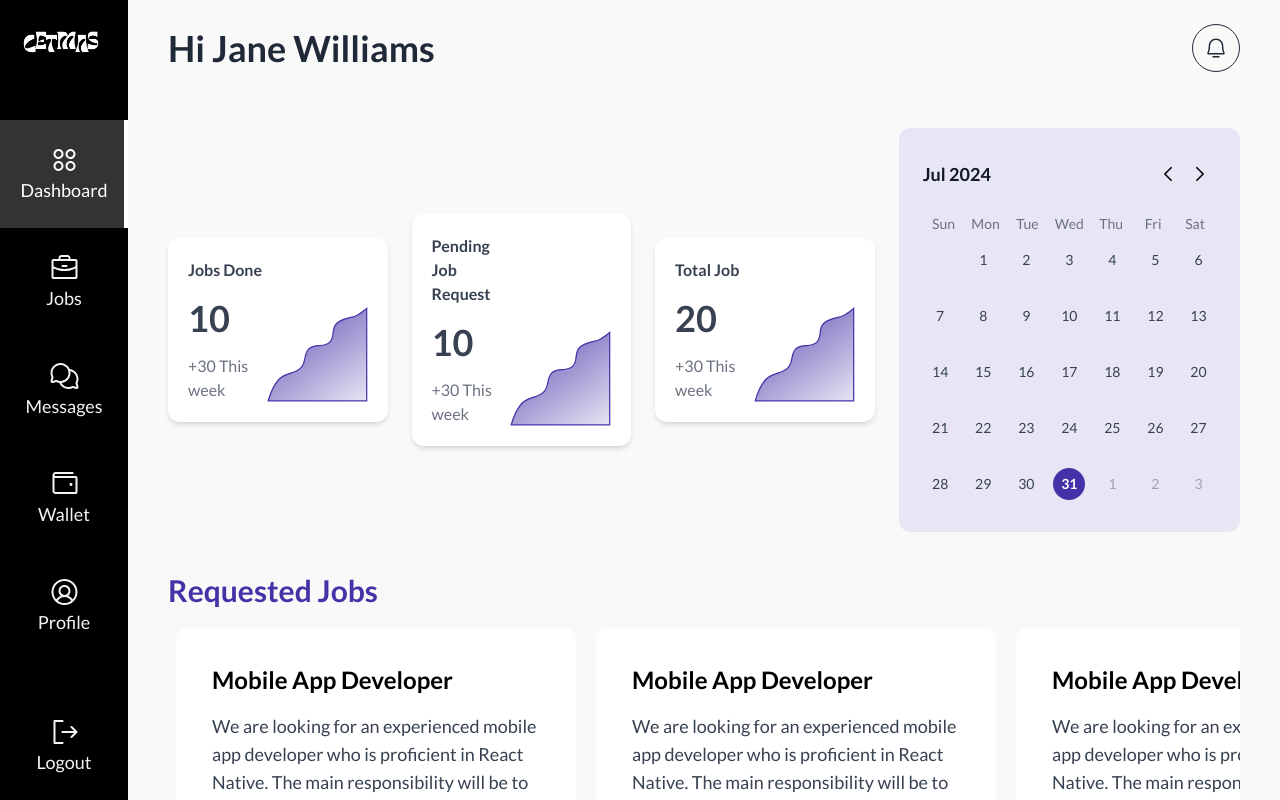
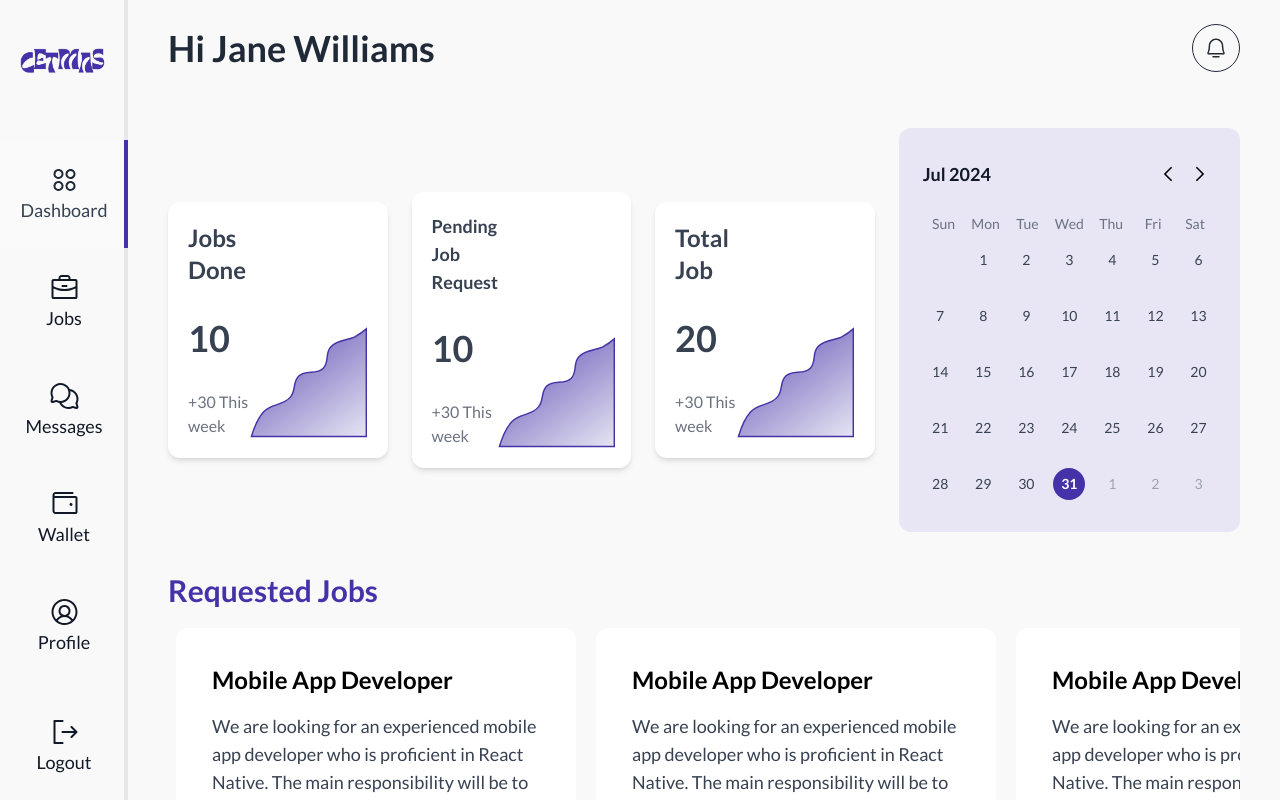
Before and after one commit to springboot20/CETMAS-LANDING-PAGE, a React (Vite) app: page /talent/dashboard in a window 1280 px wide. Shown: the top 800 px of the page. Built offline with nearby package versions, Linux system fonts and the light colour scheme; a web font is replaced by a local one.

Commit message:
card style adjusted

```diff
--- a/src/components/NavItem.tsx
+++ b/src/components/NavItem.tsx
@@ -23,7 +23,7 @@ export const NavItem: React.FC<NavItemProps> = ({
       className={({ isActive }) =>
         classNames(
           'flex items-center relative transition ease delay-400',
-          isActive ? classNames('bg-white/20 text-white', activeClass) : 'text-gray-100',
+          isActive ? classNames('bg-white/20 text-gray-700', activeClass) : 'text-gray-900',
           className
         )
       }
--- a/src/components/navigation/DashBoardNavigation.tsx
+++ b/src/components/navigation/DashBoardNavigation.tsx
@@ -1,7 +1,7 @@
 import React, { useRef } from "react";
 import { DisclosureButton, DisclosurePanel } from "@headlessui/react";
 import { XMarkIcon } from "@heroicons/react/24/outline";
-import Logo from "@/assets/logo.png";
+import Logo from "@/assets/cetmas-logo.png";
 import { SignOutIcon } from "@/components/Icons";
 import { NavItem } from "@/components/NavItem";
 import { classNames } from "@/util";
@@ -32,7 +32,7 @@ export const DashBoardNavigation: React.FC<{
       <>
         <div
           className={classNames(
-            `hidden lg:flex fixed left-0 top-0 h-screen lg:bg-black w-32 flex-col items-center`,
+            `hidden lg:flex fixed left-0 top-0 h-screen lg:bg-[#F9F9F9] w-32 flex-col items-center before:right-0 before:top-0 before:h-full before:w-1 before:bg-gray-200 before:absolute`,
           )}
         >
           <div
@@ -43,7 +43,7 @@ export const DashBoardNavigation: React.FC<{
           >
             <div className="flex flex-col gap-10 w-full">
               {/* logo container starts */}
-              <div className="flex flex-col items-center">
+              <div className="flex flex-col items-center mt-5">
                 <div className="flex items-center justify-center self-stretch h-20">
                   <img src={Logo} alt="cetmas logo" className="w-24" />
                 </div>
@@ -56,9 +56,9 @@ export const DashBoardNavigation: React.FC<{
                     to={to}
                     key={to}
                     aria-current={current ? "page" : undefined}
-                    activeClass='before:content-[" "] before:absolute before:h-full before:bg-white before:top-0 before:w-1 before:right-0 before:z-10 before:transition-all'
+                    activeClass='before:content-[" "] before:absolute before:h-full before:bg-[#4632A8] before:top-0 before:w-1 before:right-0 before:z-10 before:transition-all'
                     className={classNames(
-                      current ? "hover:bg-white/20 " : "",
+                      current ? "hover:bg-gray-200 " : "",
                       'flex-col py-6 px-7 w-full transition before:content-[" "] before:absolute before:h-full before:top-0 before:w-1 before:right-0 before:z-10 before:transition-all relative',
                     )}
                   >
@@ -66,7 +66,7 @@ export const DashBoardNavigation: React.FC<{
                       <>
                         <Icon
                           className={classNames(
-                            isActive ? "fill-white" : "fill-gray-100",
+                            isActive ? "fill-gray-800" : "fill-gray-900",
                           )}
                         />
                         <span className="text-lg font-normal capitalize">
@@ -85,14 +85,14 @@ export const DashBoardNavigation: React.FC<{
                   to="/"
                   activeClass='before:content-[" "] before:absolute before:h-full before:bg-white before:top-0 before:w-1 before:right-0 before:z-10 before:transition-all'
                   className={
-                    'flex-col py-6 px-7 w-full hover:bg-white/20 transition before:content-[" "] before:absolute before:h-full before:top-0 before:w-1 before:right-0 before:z-10 before:transition-all'
+                    'flex-col py-6 px-7 w-full hover:bg-gray-200 transition before:content-[" "] before:absolute before:h-full before:top-0 before:w-1 before:right-0 before:z-10 before:transition-all'
                   }
                 >
                   {({ isActive }) => (
                     <>
                       <SignOutIcon
                         className={classNames(
-                          isActive ? "fill-white" : "fill-gray-100",
+                          isActive ? "fill-gray-800" : "fill-gray-900",
                         )}
                       />
                       <span className="text-lg font-normal capitalize">
--- a/src/pages/dashboard/client/Jobs/Jobs.tsx
+++ b/src/pages/dashboard/client/Jobs/Jobs.tsx
@@ -67,7 +67,7 @@ export const ClientJobs = () => {
                         jobStatus === "posted"
                           ? "before:bg-[#4632A8] text-white before:w-full before:rounded-t-md"
                           : "text-gray-500 before:w-0",
-                        'curor-pointer group flex items-center relative before:absolute before:content-[" "] before:h-full before:left-0 lg:before:rounded-r-[2.5rem] text-base font-medium sm:text-lg capitalize py-5 before:transition-all px-4 hover:before:bg-[#4632A8] hover:before:w-full hover:text-white hover:before:rounded-t-md',
+                        'curor-pointer group flex items-cenxlr lg:w-2/4 relative before:absolute before:content-[" "] before:h-full before:left-0 lg:before:rounded-r-[2.5rem] text-base font-medium sm:text-lg capitalize py-5 before:transition-all px-4 hover:before:bg-[#4632A8] hover:before:w-full hover:text-white hover:before:rounded-t-md',
                       )}
                     >
                       <span className="relative">posted jobs</span>
@@ -80,7 +80,7 @@ export const ClientJobs = () => {
                         jobStatus === "pending"
                           ? "before:bg-[#4632A8] text-white before:w-full"
                           : "text-gray-500 before:w-0",
-                        'curor-pointer group flex items-center relative before:absolute before:content-[" "] before:h-full before:left-0 lg:before:rounded-r-[2.5rem] text-base font-medium sm:text-lg capitalize py-5 before:transition-all px-4 hover:before:bg-[#4632A8] hover:before:w-full hover:text-white',
+                        'curor-pointer group flex items-cenxlr lg:w-2/4 relative before:absolute before:content-[" "] before:h-full before:left-0 lg:before:rounded-r-[2.5rem] text-base font-medium sm:text-lg capitalize py-5 before:transition-all px-4 hover:before:bg-[#4632A8] hover:before:w-full hover:text-white',
                       )}
                     >
                       <span className="relative">pending jobs</span>
@@ -93,7 +93,7 @@ export const ClientJobs = () => {
                         jobStatus === "completed"
                           ? "before:bg-[#4632A8] text-white before:w-full before:rounded-b-md"
                           : "text-gray-500 before:w-0",
-                        'curor-pointer group flex items-center relative before:absolute before:content-[" "] before:h-full before:left-0 lg:before:rounded-r-[2.5rem] text-base font-medium sm:text-lg capitalize py-5 before:transition-all px-4 hover:before:bg-[#4632A8] hover:before:w-full hover:text-white hover:before:rounded-b-md',
+                        'curor-pointer group flex items-cenxlr lg:w-2/4 relative before:absolute before:content-[" "] before:h-full before:left-0 lg:before:rounded-r-[2.5rem] text-base font-medium sm:text-lg capitalize py-5 before:transition-all px-4 hover:before:bg-[#4632A8] hover:before:w-full hover:text-white hover:before:rounded-b-md',
                       )}
                     >
                       <span className="relative">completed jobs</span>
@@ -127,9 +127,9 @@ export const ClientJobs = () => {
                 data-status="posted"
                 className={classNames(
                   jobStatus === "posted"
-                    ? "before:bg-[#4632A8] text-white before:w-full before:rounded-t-xl"
+                    ? "before:bg-[#4632A8] text-white before:w-full before:rounded-tl-xl before:rounded-tr-xl lg:before:rounded-tl-none"
                     : "text-gray-500 before:w-0",
-                  'curor-pointer group flex items-center relative before:absolute before:content-[" "] before:h-full before:left-0 lg:before:rounded-r-[2.5rem] text-base font-medium sm:text-lg capitalize py-5 before:transition-all px-4 hover:before:bg-[#4632A8] hover:before:w-full hover:text-white',
+                  'curor-pointer group flex items-center xl:w-2/4 relative before:absolute before:content-[" "] before:h-full before:left-0 lg:before:rounded-r-[2.5rem] text-base font-medium sm:text-lg capitalize py-5 before:transition-all px-4 hover:before:bg-[#4632A8] hover:before:w-full hover:text-white',
                 )}
               >
                 <span className="relative">posted jobs</span>
@@ -143,7 +143,7 @@ export const ClientJobs = () => {
                   jobStatus === "pending"
                     ? "before:bg-[#4632A8] text-white before:w-full"
                     : "text-gray-500 before:w-0",
-                  'curor-pointer group flex items-center relative before:absolute before:content-[" "] before:h-full before:left-0 lg:before:rounded-r-[2.5rem] text-base font-medium sm:text-lg capitalize py-5 before:transition-all px-4 hover:before:bg-[#4632A8] hover:before:w-full hover:text-white',
+                  'curor-pointer group flex items-center xl:w-2/4 relative before:absolute before:content-[" "] before:h-full before:left-0 lg:before:rounded-r-[2.5rem] text-base font-medium sm:text-lg capitalize py-5 before:transition-all px-4 hover:before:bg-[#4632A8] hover:before:w-full hover:text-white',
                 )}
               >
                 <span className="relative">pending jobs</span>
@@ -155,9 +155,9 @@ export const ClientJobs = () => {
                 onClick={() => setJobStatus("completed")}
                 className={classNames(
                   jobStatus === "completed"
-                    ? "before:bg-[#4632A8] text-white before:w-full before:rounded-b-xl"
+                    ? "before:bg-[#4632A8] text-white before:w-full before:rounded-br-xl before:rounded-bl-xl lg:before:rounded-bl-none"
                     : "text-gray-500 before:w-0",
-                  'curor-pointer group flex items-center relative before:absolute before:content-[" "] before:h-full before:left-0 lg:before:rounded-r-[2.5rem] text-base font-medium sm:text-lg capitalize py-5 before:transition-all px-4 hover:before:bg-[#4632A8] hover:before:w-full hover:text-white',
+                  'curor-pointer group flex items-center xl:w-2/4 relative before:absolute before:content-[" "] before:h-full before:left-0 lg:before:rounded-r-[2.5rem] text-base font-medium sm:text-lg capitalize py-5 before:transition-all px-4 hover:before:bg-[#4632A8] hover:before:w-full hover:text-white',
                 )}
               >
                 <span className="relative">completed jobs</span>
--- a/src/pages/dashboard/client/components/JobsCard.tsx
+++ b/src/pages/dashboard/client/components/JobsCard.tsx
@@ -6,7 +6,7 @@ import { JobCardProps } from "@/types/jobs";
 
 export const JobCard: React.FC<JobCardProps> = (props) => {
   return (
-    <Card className="bg-[#A79BE1B2]/20 rounded-xl px-6 md:px-10">
+    <Card className="bg-[#A79BE1B2]/20 rounded-xl p-6 md:p-10">
       <header className="flex justify-between items-start">
         <div className="space-y-2">
           <h1 className="text-xl lg:text-3xl font-bold capitalize">
@@ -59,7 +59,7 @@ export const JobCard: React.FC<JobCardProps> = (props) => {
             {props.type}
           </Button>
         </div>
-        <button className="mt-5 sm:mt-0 text-base font-normal px-4 xl:px-5 py-2.5 rounded-lg border border-[#4632A8] text-[#4632A8]">
+        <button className="mt-5 sm:mt-0 text-base font-normal px-4 py-2.5 lg:py-1.5 lg:px-2.5 xl:px-5  rounded-lg border border-[#4632A8] text-[#4632A8]">
           Move to pending
         </button>
       </div>
--- a/src/pages/dashboard/talent/TalentDashBoard.tsx
+++ b/src/pages/dashboard/talent/TalentDashBoard.tsx
@@ -12,10 +12,10 @@ export const TalentDashBoard: React.FC = () => {
     <section className="mt-32 px-4 lg:px-10">
       <div className="mx-auto space-y-10">
         <div className="grid grid-cols-4 xl:grid-cols-6 gap-6">
-          <div className="grid grid-cols-1 gap-2 lg:grid-cols-2 xl:grid-cols-3 lg:gap-6 xl:col-span-4 col-span-full place-contents-center place-items-center">
+          <div className="grid grid-cols-1 gap-2 md:grid-cols-2 xl:grid-cols-3 lg:gap-6 xl:col-span-4 col-span-full place-contents-center place-items-center">
             <Card className="sm:p-5 shadow flex items-center col-span-full sm:col-span-1 bg-white w-full rounded-xl">
-              <div className="space-y-3 lg:space-y-4 w-full">
-                <h3 className="capitalize font-semibold block text-gray-700">
+              <div className="space-y-3 md:space-y-8 w-full">
+                <h3 className="md:text-2xl capitalize font-semibold text-gray-700">
                   jobs done
                 </h3>
                 <h2 className="block text-base sm:text-xl md:text-3xl lg:text-4xl font-bold text-gray-700">
@@ -27,13 +27,13 @@ export const TalentDashBoard: React.FC = () => {
               </div>
 
               <div className="self-end">
-                <GraphIcon className="h-24" />
+                <GraphIcon className="h-28" />
               </div>
             </Card>
 
             <Card className="sm:p-5 shadow flex items-center col-span-full sm:col-span-1 bg-white w-full rounded-xl">
-              <div className="space-y-3 lg:space-y-4 w-full">
-                <h3 className="capitalize font-semibold text-gray-700">
+              <div className="space-y-3 md:space-y-8 w-full">
+                <h3 className="md:text-2xl xl:text-lg capitalize font-semibold text-gray-700">
                 pending job request
                 </h3>
                 <h2 className="block text-base sm:text-xl md:text-3xl lg:text-4xl font-bold text-gray-700">
@@ -45,13 +45,13 @@ export const TalentDashBoard: React.FC = () => {
               </div>
 
               <div className="self-end">
-                <GraphIcon className="h-24" />
+                <GraphIcon className="h-28" />
               </div>
             </Card>
 
             <Card className="sm:p-5 shadow flex items-center col-span-full sm:col-span-1 bg-white w-full rounded-xl">
-              <div className="space-y-3 lg:space-y-4 w-full">
-                <h3 className="capitalize font-semibold block text-gray-700">
+              <div className="space-y-3 md:space-y-8 w-full">
+                <h3 className="md:text-2xl capitalize font-semibold text-gray-700">
                total job
                 </h3>
                 <h2 className="block text-base sm:text-xl md:text-3xl lg:text-4xl font-bold text-gray-700">
@@ -63,7 +63,7 @@ export const TalentDashBoard: React.FC = () => {
               </div>
 
               <div className="self-end">
-                <GraphIcon className="h-24" />
+                <GraphIcon className="h-28" />
               </div>
             </Card>
           </div>
```
